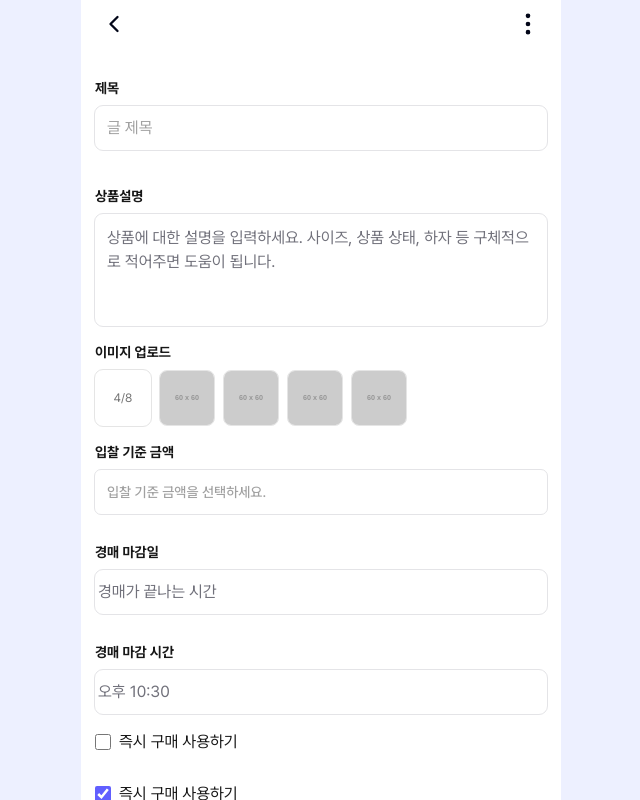
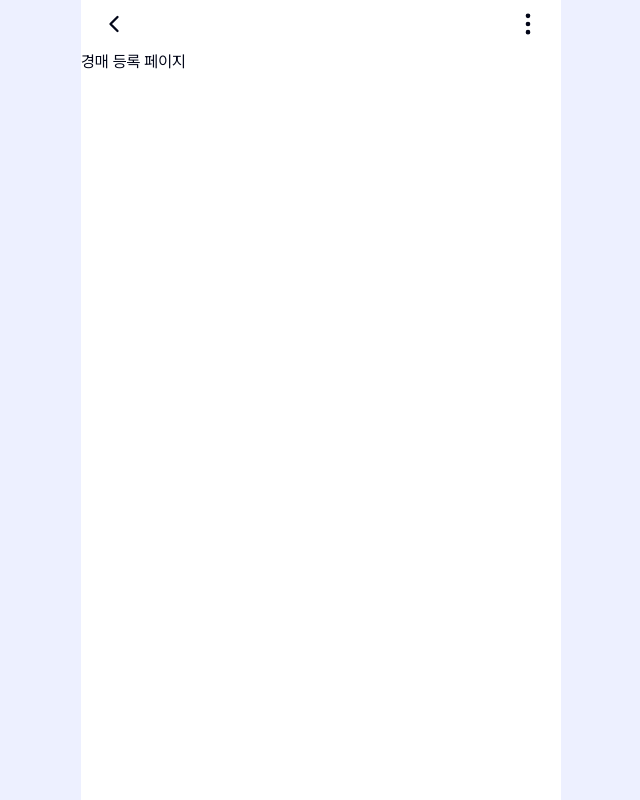
Before and after one commit to Kernel360/KFE3-e2e-WONDERFUL, a Next.js app in the folder apps/web/: page /auction/addItem in a window 1280 px wide. Shown: the whole page, without its empty margins (319-959 px from the left). Built offline with nearby package versions, Linux system fonts and the light colour scheme.

Commit message:
[Fix] 경매 등록 페이지 레이아웃 초기화 및 form 개발 준비

```diff
--- a/apps/web/app/auction/addItem/page.tsx
+++ b/apps/web/app/auction/addItem/page.tsx
@@ -1,165 +1,11 @@
 'use client';
 import React from 'react';
 
-import { LucideCircleAlert } from 'lucide-react';
-
 const AddAuction = () => {
   return (
-    <main className="relative mx-auto w-full overflow-hidden bg-white">
-      {/* 제목 */}
-      <section
-        aria-labelledby="auction-title"
-        className="left-0 flex w-full flex-col gap-7 px-3.5 py-7"
-      >
-        <div className="flex flex-col gap-2">
-          <label
-            id="auction-title"
-            className="text-sm font-bold text-neutral-900"
-            htmlFor="title-input"
-          >
-            제목
-          </label>
-          <div className="flex h-11 items-center rounded-md bg-white px-3 py-1 outline outline-1 outline-zinc-200">
-            <span className="text-base text-neutral-400" id="title-input">
-              글 제목
-            </span>
-          </div>
-        </div>
-      </section>
-
-      {/* 상품설명 */}
-      <section
-        aria-labelledby="description-label"
-        className="left-0 flex w-full flex-col gap-7 px-3.5 py-2"
-      >
-        <div className="flex flex-col gap-2">
-          <label
-            id="description-label"
-            className="text-sm font-bold text-neutral-900"
-            htmlFor="description-input"
-          >
-            상품설명
-          </label>
-          <div
-            className="flex h-28 items-start rounded-md bg-white p-3 outline outline-1 outline-zinc-200"
-            aria-describedby="description-help"
-          >
-            <span className="text-base text-zinc-500" id="description-input">
-              상품에 대한 설명을 입력하세요. 사이즈, 상품 상태, 하자 등 구체적으로 적어주면 도움이
-              됩니다.
-            </span>
-          </div>
-        </div>
-      </section>
-
-      {/* 이미지 업로드 */}
-      <section
-        aria-labelledby="image-upload"
-        className="left-0 flex w-full flex-col gap-7 px-3.5 py-2"
-      >
-        <div className="flex flex-col gap-2">
-          <label id="image-upload" className="text-sm font-bold text-neutral-900">
-            이미지 업로드
-          </label>
-          <div className="relative flex items-center gap-2" aria-describedby="image-upload-desc">
-            <div className="flex size-14 flex-col items-center justify-center rounded-md outline outline-1 outline-neutral-200">
-              <span className="text-xs text-neutral-500">4/8</span>
-            </div>
-            {[1, 2, 3, 4].map((i) => (
-              <img
-                key={i}
-                className="size-14 rounded-md border border-neutral-200"
-                src="https://placehold.co/60x60"
-                alt="preview"
-              />
-            ))}
-          </div>
-        </div>
-      </section>
-
-      {/* 입찰 기준 금액 + 마감일 + 마감 시간 */}
-      <section className="left-0 flex w-full flex-col gap-7 px-3.5 py-2">
-        <div className="flex flex-col gap-2">
-          <label id="bid-amount" className="text-sm font-bold text-neutral-900" htmlFor="bid-input">
-            입찰 기준 금액
-          </label>
-          <div
-            className="flex h-11 items-center rounded-sm p-3 outline outline-1 outline-zinc-200"
-            aria-describedby="bid-desc"
-          >
-            <span className="text-sm font-medium text-neutral-400" id="bid-input">
-              입찰 기준 금액을 선택하세요.
-            </span>
-          </div>
-        </div>
-
-        <div className="flex flex-col gap-2">
-          <label className="text-sm font-bold text-neutral-900">경매 마감일</label>
-          <div className="flex h-11 items-center rounded-md px-[3px] py-px outline outline-1 outline-zinc-200">
-            <span className="text-base text-zinc-500">경매가 끝나는 시간</span>
-          </div>
-        </div>
-
-        <div className="flex flex-col gap-2">
-          <label id="auction-end" className="text-sm font-bold text-neutral-900">
-            경매 마감 시간
-          </label>
-          <div
-            className="flex h-11 items-center rounded-md px-[3px] py-px outline outline-1 outline-zinc-200"
-            aria-activedescendant="auction-end-desc"
-          >
-            <span className="text-base text-zinc-500" id="auction-end-date">
-              오후 10:30
-            </span>
-          </div>
-        </div>
-      </section>
-
-      {/* 구매 옵션 */}
-      <section className="left-0 flex w-full flex-col gap-7 px-3.5 py-2">
-        <div className="flex flex-col gap-2">
-          <label className="flex items-center gap-2">
-            <input type="checkbox" className="size-4 accent-indigo-500" />
-            <span className="text-base text-neutral-900">즉시 구매 사용하기</span>
-          </label>
-        </div>
-
-        <div className="flex flex-col gap-2">
-          <label className="flex items-center gap-2">
-            <input type="checkbox" className="size-4 accent-indigo-500" checked readOnly />
-            <span className="text-base text-neutral-900">즉시 구매 사용하기</span>
-          </label>
-          <div className="flex h-11 items-center rounded-md bg-white px-3 py-1 outline outline-1 outline-zinc-200">
-            <span className="text-base text-neutral-400">가격 입력</span>
-          </div>
-        </div>
-
-        <div className="flex flex-col gap-2">
-          <label className="flex items-center gap-2">
-            <input type="checkbox" className="size-4 accent-indigo-500" checked readOnly />
-            <span className="text-base text-neutral-900">연장 경매 사용하기</span>
-          </label>
-        </div>
-      </section>
-
-      {/* 안내 메시지 및 버튼 */}
-      <section className="left-0 flex w-full flex-col gap-7 px-3.5 py-2">
-        <div className="flex flex-col items-start pt-5">
-          <div className="flex w-full items-center gap-2 rounded-md bg-rose-50 px-4 py-3">
-            <div className="flex items-center gap-2">
-              <LucideCircleAlert className="size-4 text-orange-600" />
-              <span className="text-sm font-medium text-orange-600">
-                경매 등록시 바로 경매가 시작됩니다!
-              </span>
-            </div>
-          </div>
-        </div>
-
-        <div className="bottom-8 left-[15px] flex h-12 w-full items-center justify-center rounded-md bg-indigo-500 px-6 py-2">
-          <span className="text-lg font-medium text-neutral-50">등록하기</span>
-        </div>
-      </section>
-    </main>
+    <div>
+      <h3>경매 등록 페이지</h3>
+    </div>
   );
 };
 
```
